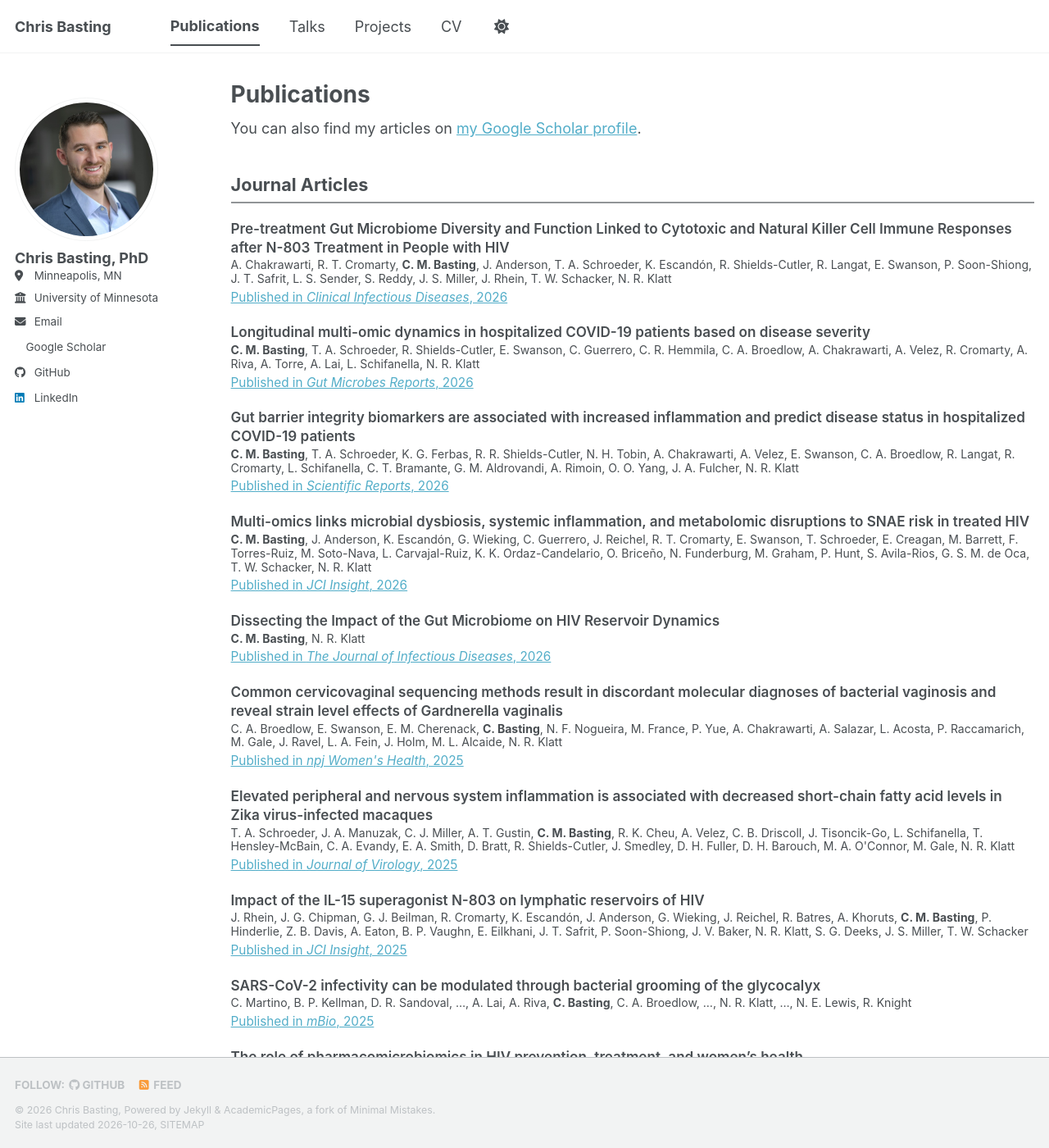
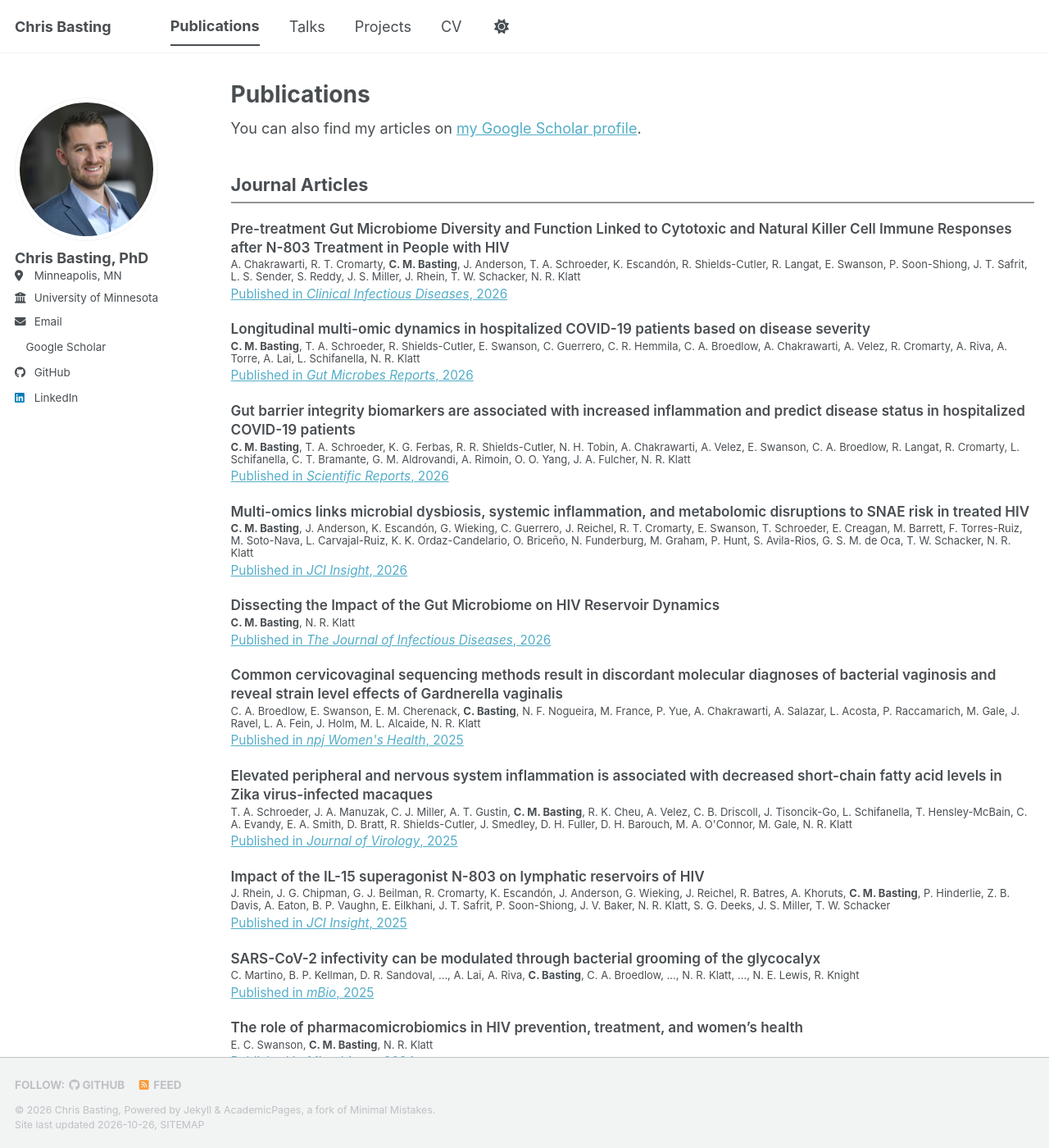
Before and after one commit to chris-basting/chris-basting.github.io, a Jekyll site: the page built from _pages/publications.html, in a window 1280 px wide and 1400 px high. Shown: the whole window at 82% size. Built offline with Jekyll 4.4.1, drawn with Linux system fonts in a browser that asks for light colours; a style sheet for code colours, icons or effects is not loaded.

Commit message:
Smaller author text with tighter line spacing
Co-Authored-By: Claude Opus 5.5 <noreply@anthropic.com>
Claude-Session: https://claude.ai/code/session_01T8rxSmFpqvMFFMP1LFqe2d

```diff
--- a/_sass/layout/_archive.scss
+++ b/_sass/layout/_archive.scss
@@ -258,8 +258,8 @@
 }
 
 .archive p.pub-authors {
-  font-size: 0.78rem;
-  line-height: 1.2;
+  font-size: 0.72rem;
+  line-height: 1.15;
   margin: 0.1em 0 0.2em;
 }
 
```
